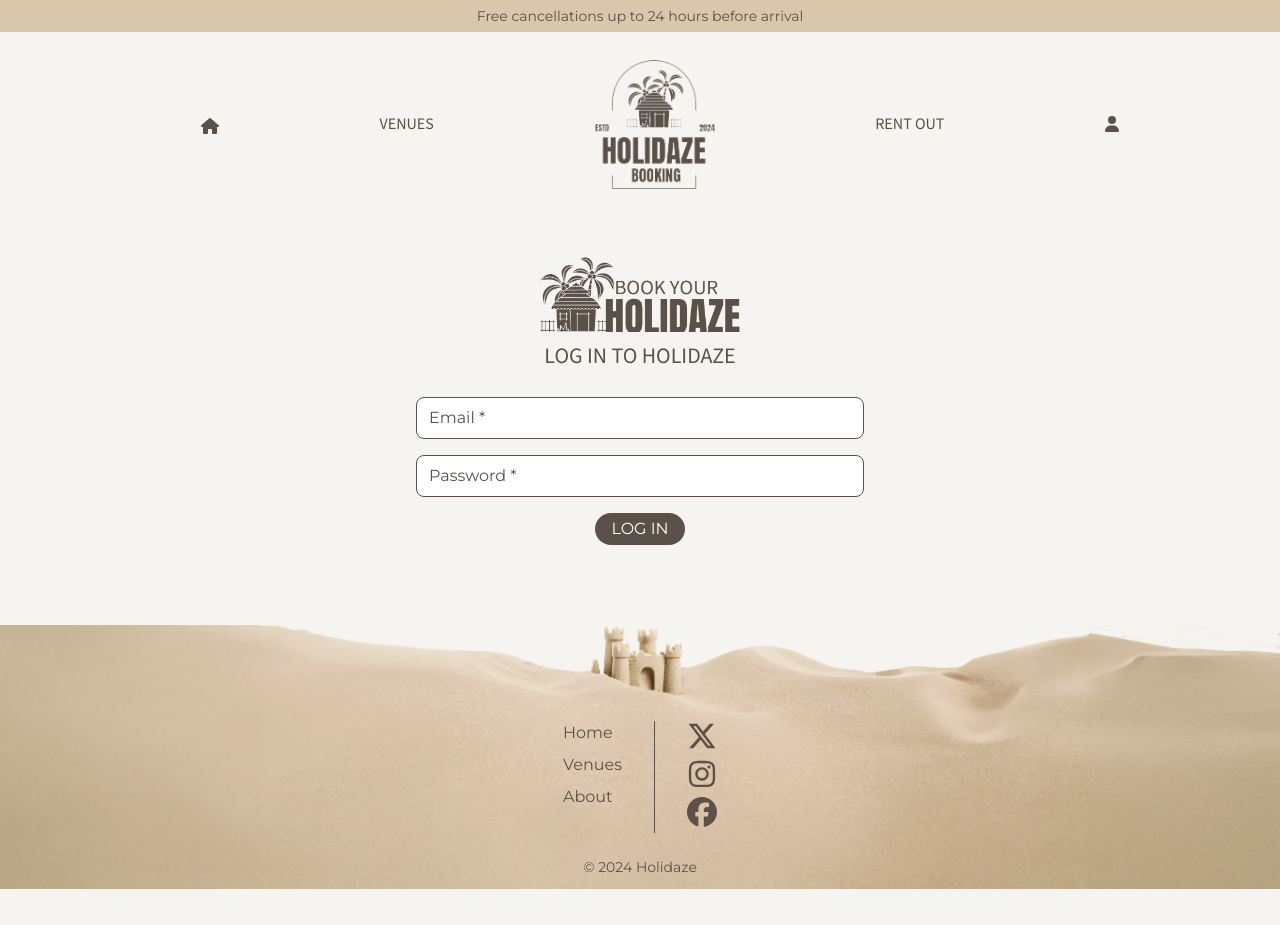
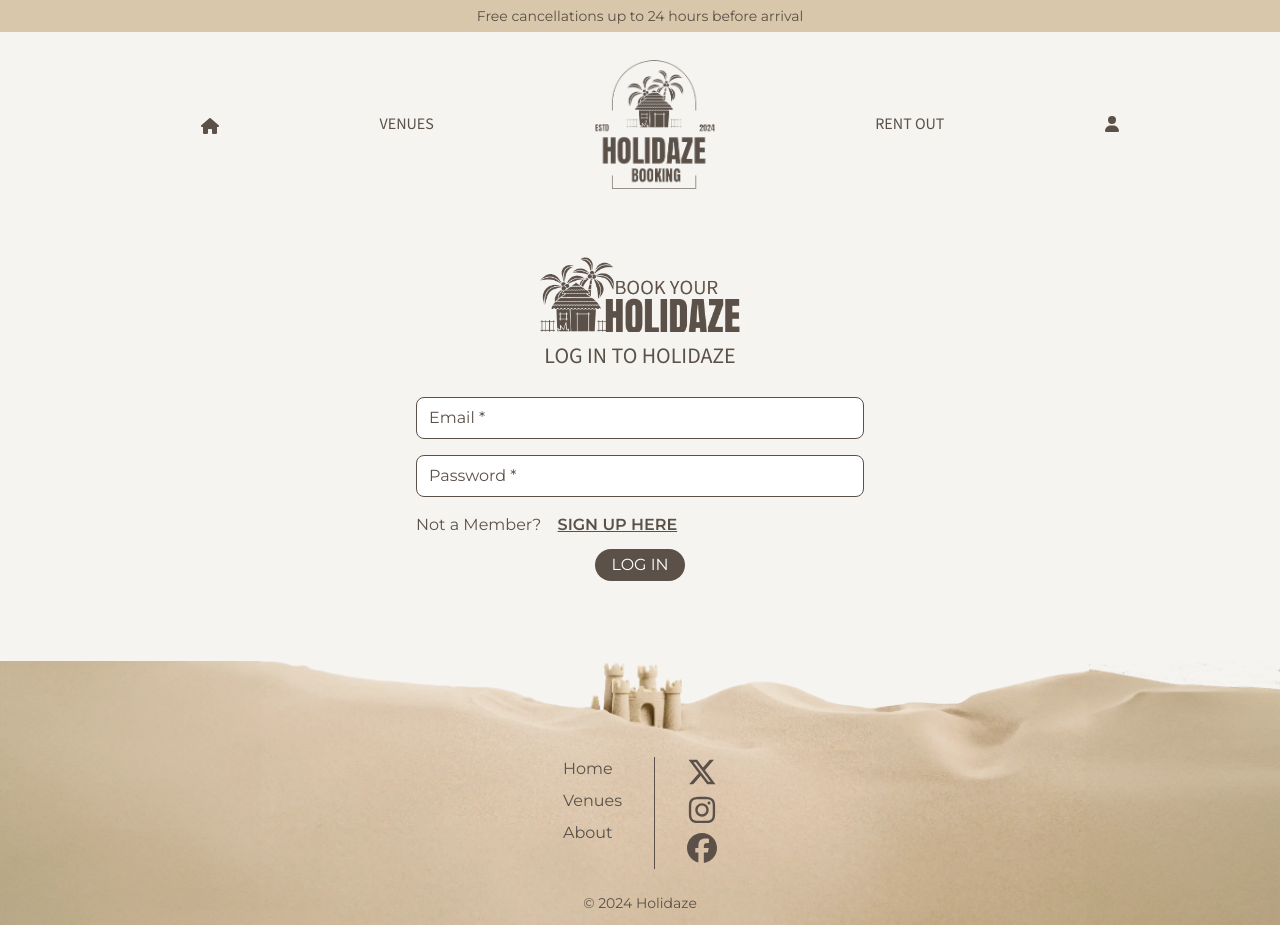
Before and after one commit to aa096/project-exam-2, a React (Vite) app: page /login in a window 1280 px wide. Before the commit the page ends 889 px from the top, so only its background shows below. Built offline with nearby package versions, Linux system fonts and the light colour scheme.

Commit message:
added register and login btn

```diff
--- a/src/components/templates/LoginTemplate.jsx
+++ b/src/components/templates/LoginTemplate.jsx
@@ -15,6 +15,10 @@ const LoginTemplate = () => {
   } = useForm({
     resolver: yupResolver(loginSchema),
   });
+
+  const goToRegister = () => {
+    navigate("/register");
+  };
 
   const navigate = useNavigate();
 
@@ -53,10 +57,17 @@ const LoginTemplate = () => {
           />
           {errors.password && <p className="text-[#F3676A] text-sm">{errors.password.message}</p>}
         </div>
+        <span>Not a Member? </span>
+        <button
+          type="button"
+          onClick={goToRegister}
+          className="text-primary uppercase underline font-semibold hover:text-tertiary ml-3">
+          Sign up here
+        </button>
         <div className="flex">
           <button
             type="submit"
-            className="bg-primary mx-auto uppercase text-white px-4 py-1 rounded-full hover:bg-tertiary hover:text-primary transition">
+            className="bg-primary mx-auto uppercase text-white px-4 py-1 rounded-full hover:bg-tertiary hover:text-primary transition mt-3">
             Log In
           </button>
         </div>
--- a/src/components/templates/Register.jsx
+++ b/src/components/templates/Register.jsx
@@ -1,4 +1,5 @@
 import registerHolidaze from "/assets/holidaze2.png";
+import { useNavigate } from "react-router-dom";
 import { useForm } from "react-hook-form";
 import { yupResolver } from "@hookform/resolvers/yup";
 import { registrationSchema } from "../validationSchemas";
@@ -8,6 +9,8 @@ import { ToastContainer } from "react-toastify";
 import "react-toastify/dist/ReactToastify.css";
 
 const RegisterTemplate = () => {
+  const navigate = useNavigate(); // Bruker useNavigate-hooken
+
   const {
     register,
     handleSubmit,
@@ -23,6 +26,10 @@ const RegisterTemplate = () => {
     } catch {
       toast.error("An error occurred");
     }
+  };
+
+  const goToLogin = () => {
+    navigate("/login");
   };
 
   return (
@@ -72,6 +79,15 @@ const RegisterTemplate = () => {
           />
           {errors.bio && <p className="text-[#F3676A]  text-sm">{errors.bio.message}</p>}
         </div>
+        <div>
+          <span>Already a Member? </span>
+          <button
+            type="button"
+            onClick={goToLogin}
+            className="text-primary uppercase underline font-semibold hover:text-tertiary ml-3">
+            Go to Login
+          </button>
+        </div>
 
         <div className="mb-4">
           <h2 className="uppercase font-medium my-2 text-lg">What kind of Holidazer are you? *</h2>
@@ -112,7 +128,6 @@ const RegisterTemplate = () => {
           </button>
         </div>
       </form>
-
       <ToastContainer />
     </div>
   );
--- a/src/pages/Register.jsx
+++ b/src/pages/Register.jsx
@@ -1,4 +1,5 @@
 import { Helmet } from "react-helmet";
+import RegisterTemplate from "../components/templates/Register";
 
 function RegisterPage() {
   return (
@@ -7,7 +8,9 @@ function RegisterPage() {
         <title>Holidaze - </title>
         <meta name="description" content="" />
       </Helmet>
-      <main className="container flex flex-wrap justify-center"></main>
+      <main className="container flex flex-wrap justify-center">
+        <RegisterTemplate />
+      </main>
     </div>
   );
 }
--- /dev/null
+++ b/src/pages/RentOut.jsx
@@ -0,0 +1,15 @@
+import { Helmet } from "react-helmet";
+
+function RentOutPage() {
+  return (
+    <div>
+      <Helmet>
+        <title>Holidaze - </title>
+        <meta name="description" content="" />
+      </Helmet>
+      <main className="container flex flex-wrap justify-center"></main>
+    </div>
+  );
+}
+
+export default RentOutPage;
--- a/src/router/index.jsx
+++ b/src/router/index.jsx
@@ -3,7 +3,7 @@ import { App } from "../pages";
 import Venues from "../pages/Venues";
 import { MainLayout } from "../layouts";
 import { Venue } from "../pages";
-import RegisterTemplate from "../components/templates/Register";
+import RegisterPage from "../pages/Register";
 import LoginTemplate from "../components/templates/LoginTemplate";
 import ProfilePage from "../hooks/auth/profile";
 
@@ -26,7 +26,7 @@ const router = createBrowserRouter([
       },
       {
         path: "/register",
-        element: <RegisterTemplate />,
+        element: <RegisterPage />,
       },
       {
         path: "/login",
```
Also changed, not shown: 1 other file (tests, documents, lock files or other folders).
